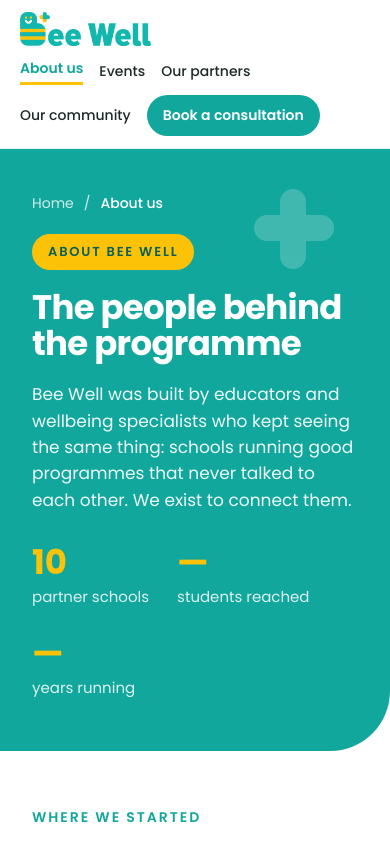
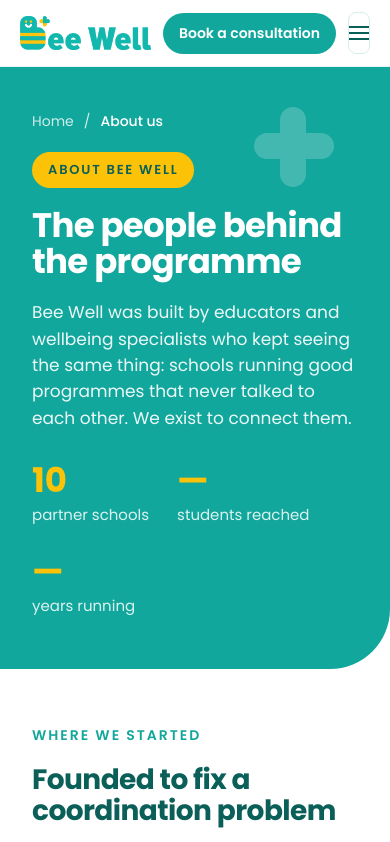
Before and after one commit to adeliow/website, a plain HTML site: page about.html in a window 390 px wide. Shown: the top 842 px of the page. Drawn offline with nearby package versions, Linux system fonts and the light colour scheme.

Commit message:
fixed navbar

```diff
--- a/about.html
+++ b/about.html
@@ -17,13 +17,20 @@
   a:hover { color: #0E8A81; }
   * { box-sizing: border-box; }
   @media (max-width: 720px) {
-    .site-nav-shell { padding: 12px 20px !important; flex-wrap: wrap; gap: 12px !important; }
-    .site-nav-shell > a { width: 100%; }
+    .site-nav-shell { padding: 12px 20px !important; gap: 12px !important; }
+    .site-logo-link { width: auto !important; }
     .site-nav-shell img { height: 34px !important; }
-    .site-nav { width: 100%; justify-content: flex-start !important; gap: 10px 16px !important; }
-    .site-nav a { font-size: 14px !important; }
-    .site-nav a:last-child { padding: 10px 16px !important; }
+    .mobile-menu-toggle { display: none !important; }
+    .mobile-menu-button { display: flex !important; }
+    .site-nav { display: none !important; position: absolute; top: 100%; left: 20px; right: 20px; flex-direction: column; align-items: stretch; gap: 0 !important; padding: 10px 16px; background: #ffffff; border: 1px solid #E6F6F4; box-shadow: 0 12px 24px rgba(10,95,89,0.12); }
+    .mobile-menu-toggle:checked ~ .site-nav { display: flex !important; }
+    .site-nav a { padding: 12px 0 !important; font-size: 14px !important; }
+    .site-consultation-link { padding: 10px 16px !important; font-size: 14px !important; }
   }
+  .mobile-menu-toggle, .mobile-menu-button { display: none; }
+  .mobile-menu-button { width: 42px; height: 42px; align-items: center; justify-content: center; flex-direction: column; gap: 4px; border: 1px solid #D4EEEB; border-radius: 8px; background: #ffffff; cursor: pointer; }
+  .mobile-menu-button span { display: block; width: 20px; height: 2px; background: #0A5F59; }
+  .site-nav-shell { position: relative; }
 </style>
 </helmet>
 
@@ -31,13 +38,15 @@
 
   <header style="position:sticky;top:0;z-index:60;background:rgba(255,255,255,0.95);backdrop-filter:blur(10px);border-bottom:1px solid #E6F6F4;">
     <div class="site-nav-shell" style="max-width:1240px;margin:0 auto;padding:16px 32px;display:flex;align-items:center;justify-content:space-between;gap:24px;">
-      <a href="index.html" style="display:flex;align-items:center;flex-shrink:0;"><img src="assets/logo.png" alt="Bee Well Indonesia — home" style="display:block;height:40px;width:auto;" /></a>
+      <a class="site-logo-link" href="index.html" style="display:flex;align-items:center;flex-shrink:0;"><img src="assets/logo.png" alt="Bee Well Indonesia — home" style="display:block;height:40px;width:auto;" /></a>
+      <a class="site-consultation-link" href="index.html#start" style="font-size:16px;font-weight:600;color:#ffffff;background:#12A79C;padding:13px 24px;border-radius:999px;white-space:nowrap;" style-hover="background:#0E8A81;color:#ffffff;">Book a consultation</a>
+      <input class="mobile-menu-toggle" type="checkbox" id="mobile-menu-toggle" />
+      <label class="mobile-menu-button" for="mobile-menu-toggle" aria-label="Open navigation menu"><span></span><span></span><span></span></label>
       <nav class="site-nav" style="display:flex;align-items:center;gap:28px;flex-wrap:wrap;justify-content:flex-end;">
         <a href="#top" style="font-size:16px;font-weight:600;color:#12A79C;border-bottom:3px solid #FCC208;padding-bottom:3px;">About us</a>
         <a href="events.html" style="font-size:16px;font-weight:500;color:#1E2A29;" style-hover="color:#12A79C;">Events</a>
         <a href="partners.html" style="font-size:16px;font-weight:500;color:#1E2A29;" style-hover="color:#12A79C;">Our partners</a>
         <a href="community.html" style="font-size:16px;font-weight:500;color:#1E2A29;" style-hover="color:#12A79C;">Our community</a>
-        <a href="index.html#start" style="font-size:16px;font-weight:600;color:#ffffff;background:#12A79C;padding:13px 24px;border-radius:999px;white-space:nowrap;" style-hover="background:#0E8A81;color:#ffffff;">Book a consultation</a>
       </nav>
     </div>
   </header>
```
Also changed, not shown: community.html (+16 -7 lines), events.html (+16 -7 lines), index.html (+16 -7 lines), partners.html (+16 -7 lines).
